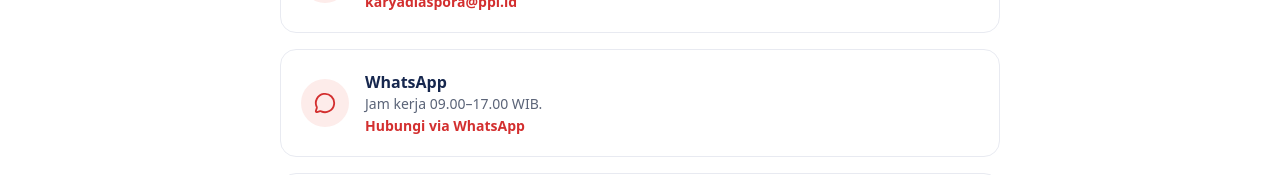
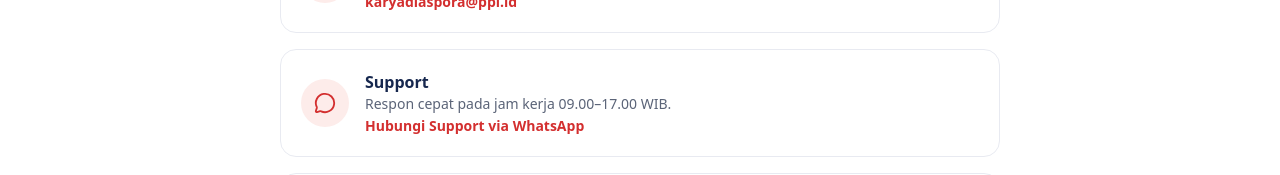
Before and after one commit to gasti21/diaspora-project, a Next.js app: page /kontak in a window 1280 px wide. Shown: the part 299-474 px from the top of the page. Built offline with nearby package versions, Linux system fonts and the light colour scheme; no server answers.

Commit message:
feat: home/tentang/kontak jadi guest-only (redirect ke explore jika login), kartu WhatsApp jadi Support, footer sembunyikan menu publik untuk member

```diff
--- a/src/app/(public)/kontak/page.tsx
+++ b/src/app/(public)/kontak/page.tsx
@@ -25,9 +25,9 @@
         />
         <Card
           icon={MessageCircle}
-          title="WhatsApp"
-          desc="Jam kerja 09.00–17.00 WIB."
-          value="Hubungi via WhatsApp"
+          title="Support"
+          desc="Respon cepat pada jam kerja 09.00–17.00 WIB."
+          value="Hubungi Support via WhatsApp"
         />
         <Card
           icon={Landmark}
--- a/src/components/layout/Footer.tsx
+++ b/src/components/layout/Footer.tsx
@@ -1,8 +1,12 @@
 import Link from "next/link";
 import { BRAND, BrandIcon } from "@/components/branding/BrandIcon";
 import { LogoMark } from "@/components/branding/Logo";
+import { getSessionUser } from "@/lib/auth";
 
-export function Footer() {
+export async function Footer() {
+  // Menu publik (Tentang/Contact) hanya untuk tamu; member login tidak perlu
+  // - kontak admin nanti lewat fitur Support Center.
+  const user = await getSessionUser();
   return (
     <footer className="bg-navy-deep text-white">
       <div className="mx-auto grid max-w-7xl gap-10 px-4 py-14 sm:px-6 md:grid-cols-4">
@@ -26,8 +30,12 @@
           <ul className="space-y-2.5 text-sm text-white/70">
             <li><Link href="/explore" className="transition-colors duration-200 hover:text-white">Explore Produk</Link></li>
             <li><Link href="/submit" className="transition-colors duration-200 hover:text-white">Submit Produk</Link></li>
-            <li><Link href="/tentang" className="transition-colors duration-200 hover:text-white">Tentang Kami</Link></li>
-            <li><Link href="/kontak" className="transition-colors duration-200 hover:text-white">Contact</Link></li>
+            {!user && (
+              <>
+                <li><Link href="/tentang" className="transition-colors duration-200 hover:text-white">Tentang Kami</Link></li>
+                <li><Link href="/kontak" className="transition-colors duration-200 hover:text-white">Contact</Link></li>
+              </>
+            )}
           </ul>
         </div>
 
--- a/src/middleware.ts
+++ b/src/middleware.ts
@@ -34,7 +34,17 @@
   );
 
   // Penting: memicu refresh token bila sudah mendekati kedaluwarsa.
-  await supabase.auth.getUser();
+  const {
+    data: { user },
+  } = await supabase.auth.getUser();
+
+  // Halaman "guest-only": marketing/onboarding untuk tamu. User yang sudah
+  // login dialihkan langsung ke katalog (Explore) - tidak ada alasan melihat
+  // landing page, tentang, atau kontak publik.
+  const GUEST_ONLY = ["/", "/tentang", "/kontak"];
+  if (user && GUEST_ONLY.includes(request.nextUrl.pathname)) {
+    return NextResponse.redirect(new URL("/explore", request.url));
+  }
 
   return response;
 }
```
